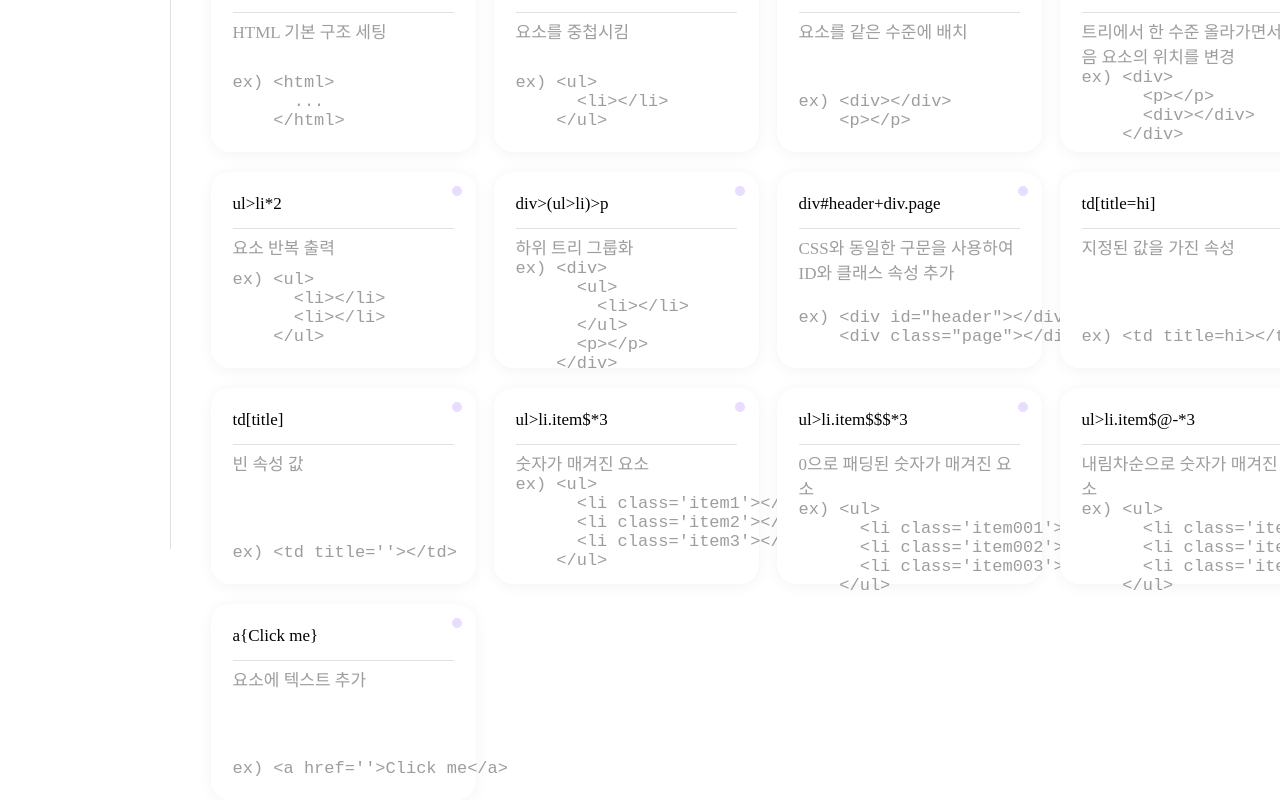
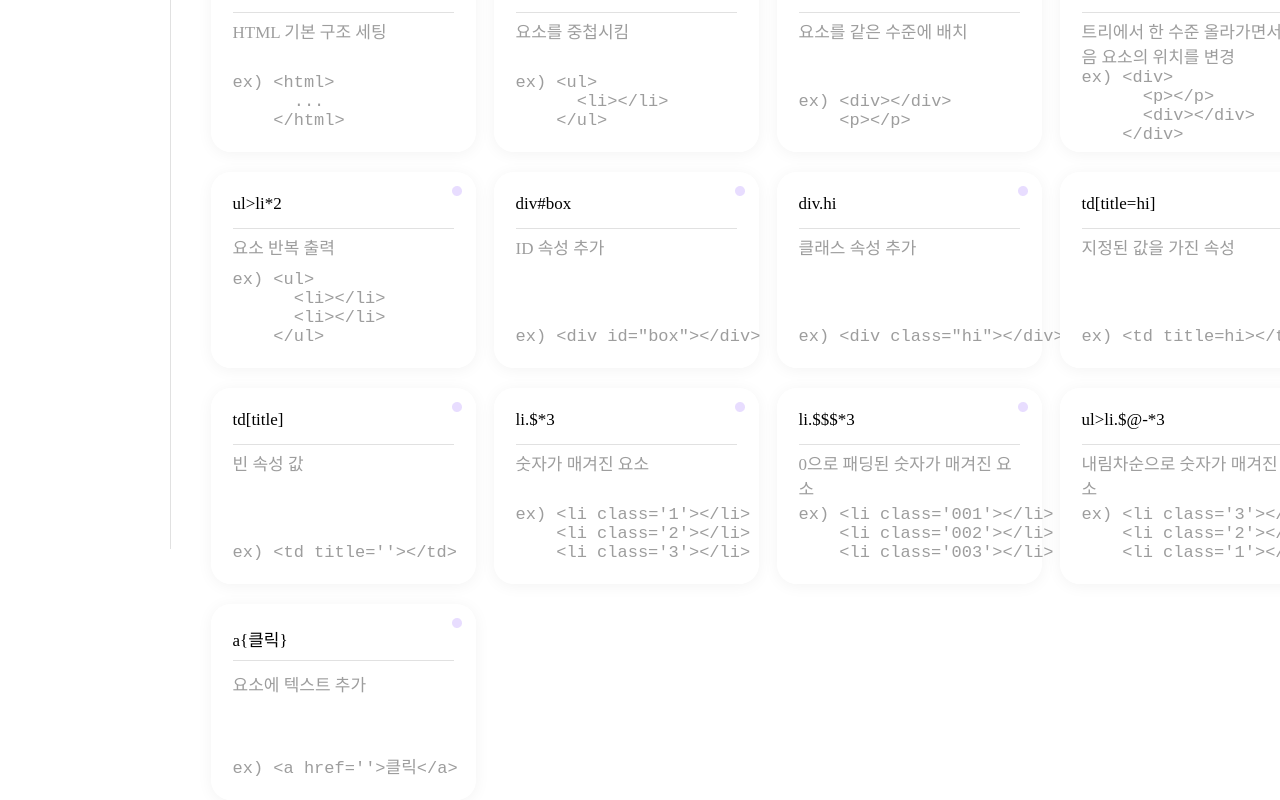
Before and after one commit to youjin0411/ityping-client, a Next.js app: page /study/emmat in a window 1280 px wide. Shown: the part 541-1341 px from the top of the page. Built offline with nearby package versions, Linux system fonts and the light colour scheme.

Commit message:
💄 fix: emmat 데이터 수정

```diff
--- a/public/emmats.js
+++ b/public/emmats.js
@@ -41,22 +41,16 @@ export const emmats = [
     </ul>`
   },
   {
-    emmat: "div>(ul>li)>p",
-    description: "하위 트리 그룹화",
+    emmat: "div#box",
+    description: "ID 속성 추가",
     example:
-    `<div>
-      <ul>
-        <li></li>
-      </ul>
-      <p></p>
-    </div>`
+    `<div id="box"></div>`
   },
   {
-    emmat: "div#header+div.page",
-    description: "CSS와 동일한 구문을 사용하여 ID와 클래스 속성 추가",
+    emmat: "div.hi",
+    description: "클래스 속성 추가",
     example:
-    `<div id="header"></div>
-    <div class="page"></div>`
+    `<div class="hi"></div>`
   },
   {
     emmat: "td[title=hi]",
@@ -69,38 +63,32 @@ export const emmats = [
     example: "<td title=''></td>",
   },
   {
-    emmat: "ul>li.item$*3",
+    emmat: "li.$*3",
     description: "숫자가 매겨진 요소",
     example:
-    `<ul>
-      <li class='item1'></li>
-      <li class='item2'></li>
-      <li class='item3'></li>
-    </ul>`,
+    `<li class='1'></li>
+    <li class='2'></li>
+    <li class='3'></li>`,
   },
   {
-    emmat: "ul>li.item$$$*3",
+    emmat: "li.$$$*3",
     description: "0으로 패딩된 숫자가 매겨진 요소",
     example:
-    `<ul>
-      <li class='item001'></li>
-      <li class='item002'></li>
-      <li class='item003'></li>
-    </ul>`,
+    `<li class='001'></li>
+    <li class='002'></li>
+    <li class='003'></li>`,
   },
   {
-    emmat: "ul>li.item$@-*3",
+    emmat: "ul>li.$@-*3",
     description: "내림차순으로 숫자가 매겨진 요소",
     example:
-    `<ul>
-      <li class='item3'></li>
-      <li class='item2'></li>
-      <li class='item1'></li>
-    </ul>`,
+    `<li class='3'></li>
+    <li class='2'></li>
+    <li class='1'></li>`,
   },
   {
-    emmat: "a{Click me}",
+    emmat: "a{클릭}",
     description: "요소에 텍스트 추가",
-    example: "<a href=''>Click me</a>",
+    example: "<a href=''>클릭</a>",
   }
 ];
```
